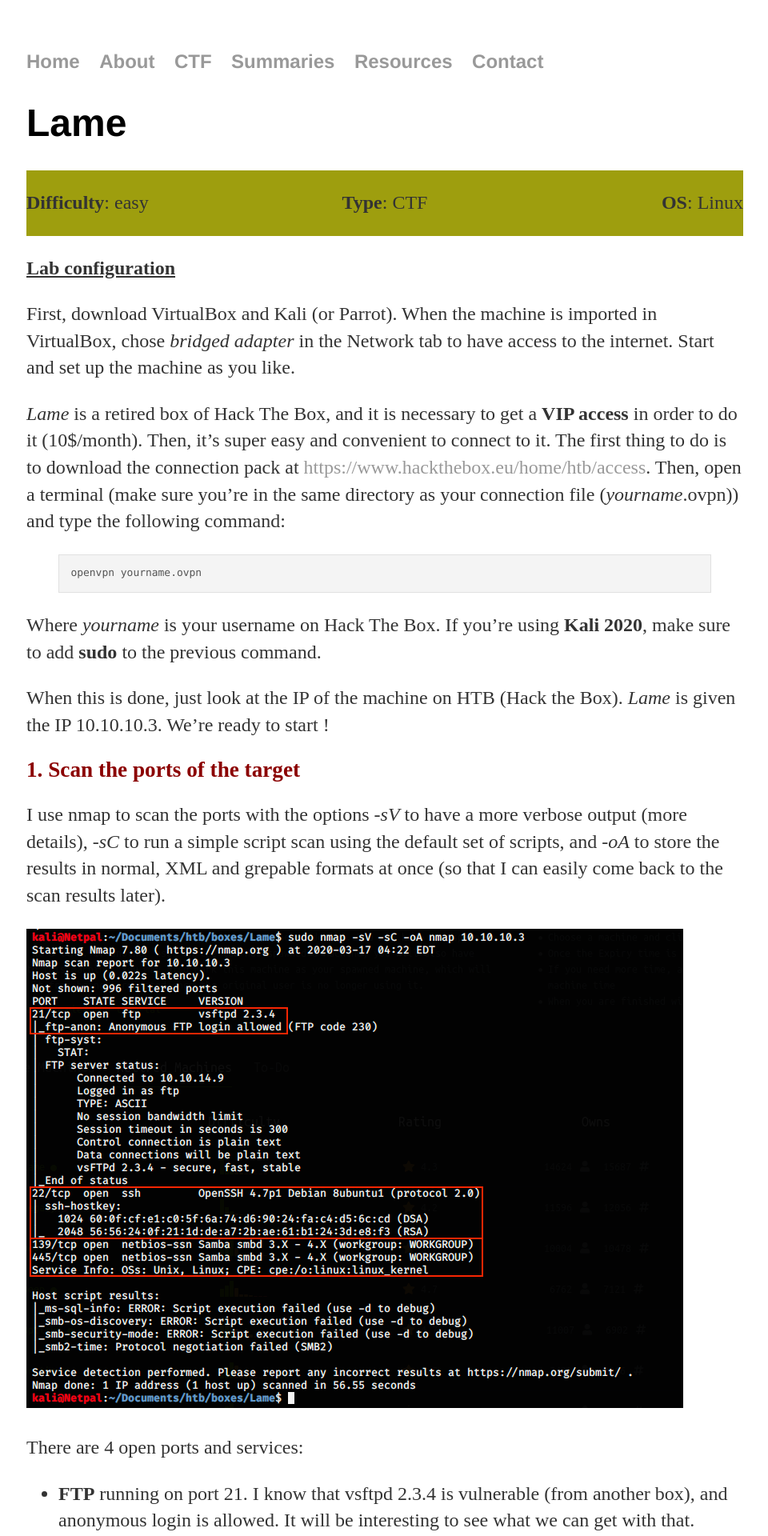
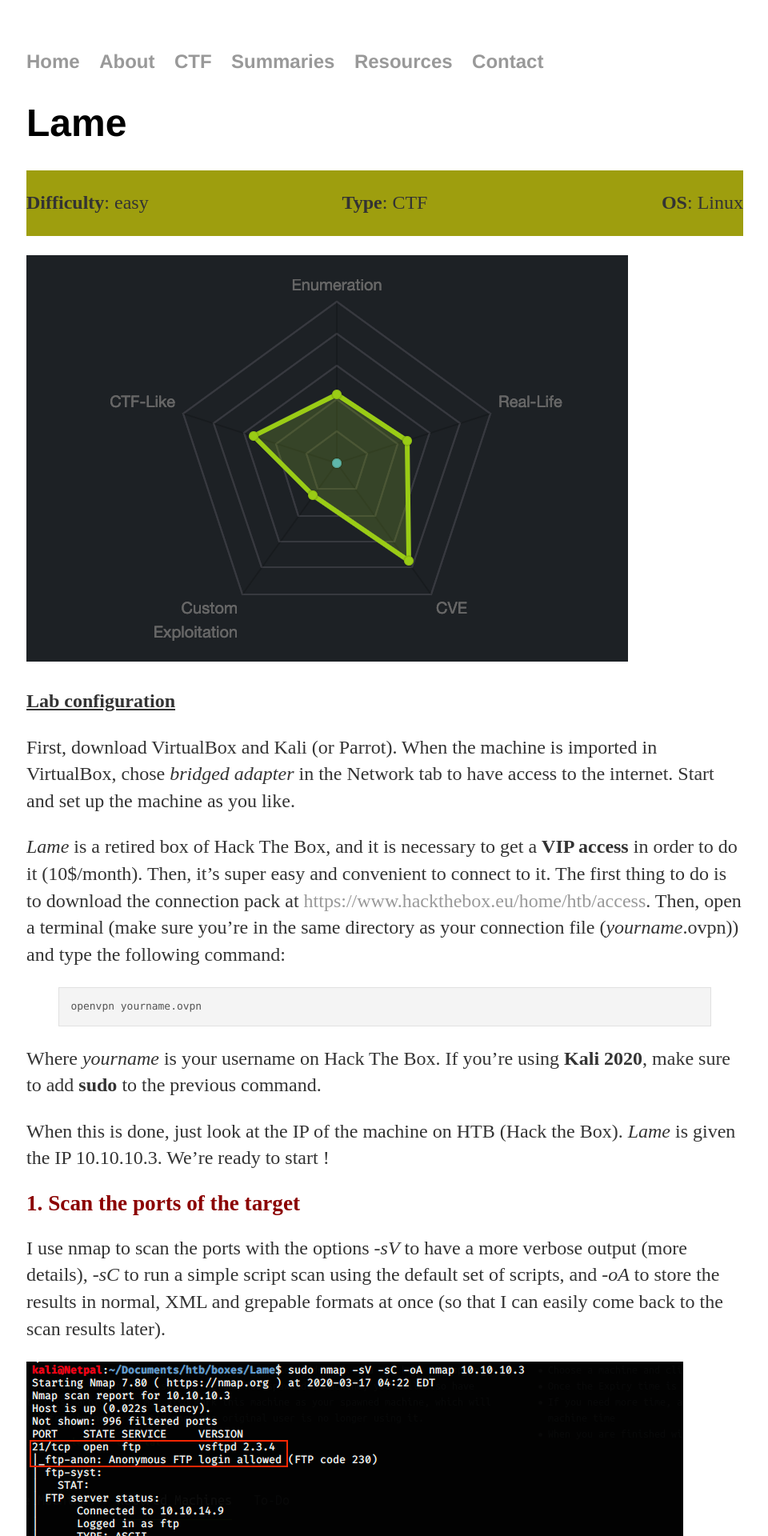
Before and after one commit to jsom1/jsom1.github.io, a Jekyll site: the page built from _walkthroughs/Lame.md, in a window 1280 px wide. Shown: the top 1920 px of the page at 80% size, without its empty margins (159-1119 px from the left). Built offline with Jekyll 4.4.1, drawn with Linux system fonts in a browser that asks for light colours; our own code applies the rules of GitHub Pages for plain Markdown files.

Commit message:
Update Lame.md

```diff
--- a/_walkthroughs/Lame.md
+++ b/_walkthroughs/Lame.md
@@ -15,6 +15,11 @@
  </div>
  <div style="clear: both;"></div>
  </div>
+
+
+<div class="img_container">
+![desc]({{https://jsom1.github.io/}}/_images/htb_lame_desc.png)
+</div>
 
 <ins>**Lab configuration**</ins>
 
```
